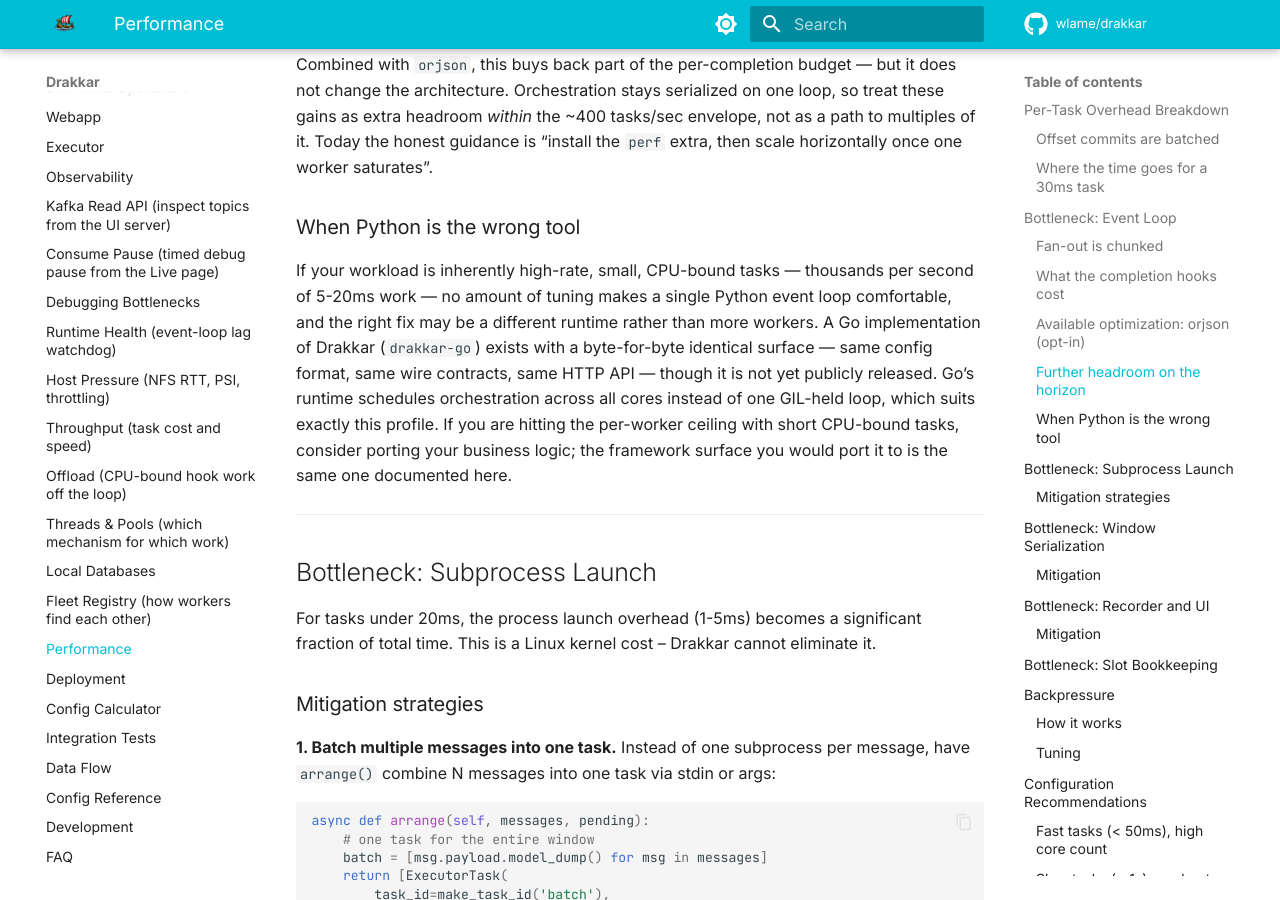
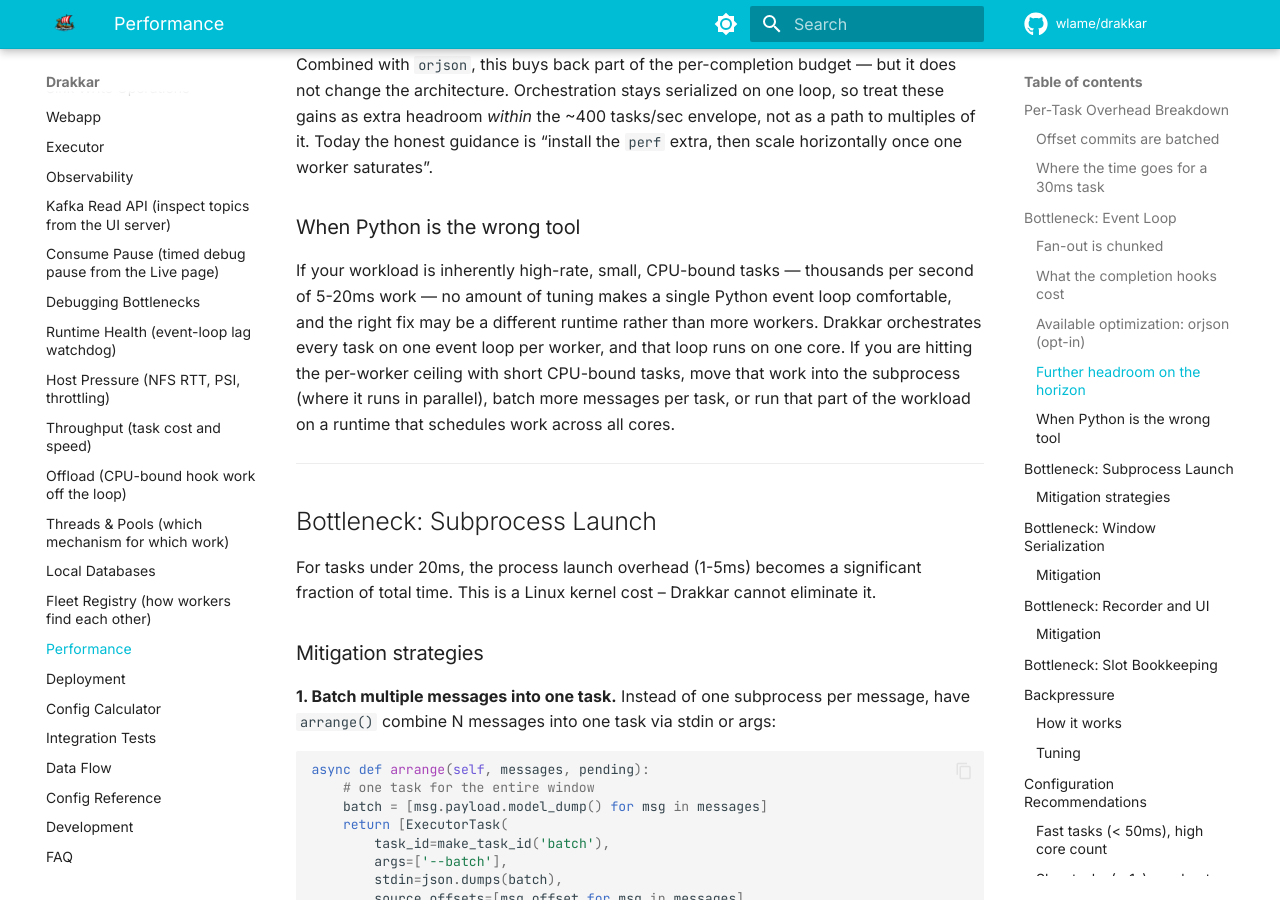
Before and after one commit to wlame/drakkar, an MkDocs documentation site: the page built from docs/performance.md, in a window 1280 px wide and 900 px high, scrolled down 6512 px. Built offline with MkDocs 1.6.1 and Material for MkDocs 9.7.7, drawn with Linux system fonts in a browser that asks for light colours; comment, search, counter and statistics services are not loaded.

Commit message:
Describe the single-loop limit of a worker without naming another implementation.

```diff
--- a/docs/performance.md
+++ b/docs/performance.md
@@ -263,14 +263,12 @@
 If your workload is inherently high-rate, small, CPU-bound tasks —
 thousands per second of 5-20ms work — no amount of tuning makes a
 single Python event loop comfortable, and the right fix may be a
-different runtime rather than more workers. A Go implementation of
-Drakkar (`drakkar-go`) exists with a byte-for-byte identical surface —
-same config format, same wire contracts, same HTTP API — though it is
-not yet publicly released. Go's runtime schedules orchestration across
-all cores instead of one GIL-held loop, which suits exactly this
-profile. If you are hitting the per-worker ceiling with short CPU-bound
-tasks, consider porting your business logic; the framework surface you
-would port it to is the same one documented here.
+different runtime rather than more workers. Drakkar orchestrates every
+task on one event loop per worker, and that loop runs on one core. If
+you are hitting the per-worker ceiling with short CPU-bound tasks, move
+that work into the subprocess (where it runs in parallel), batch more
+messages per task, or run that part of the workload on a runtime that
+schedules work across all cores.
 
 ---
 
```
Also changed, not shown: docs/faq.md (+1 -1 lines).
